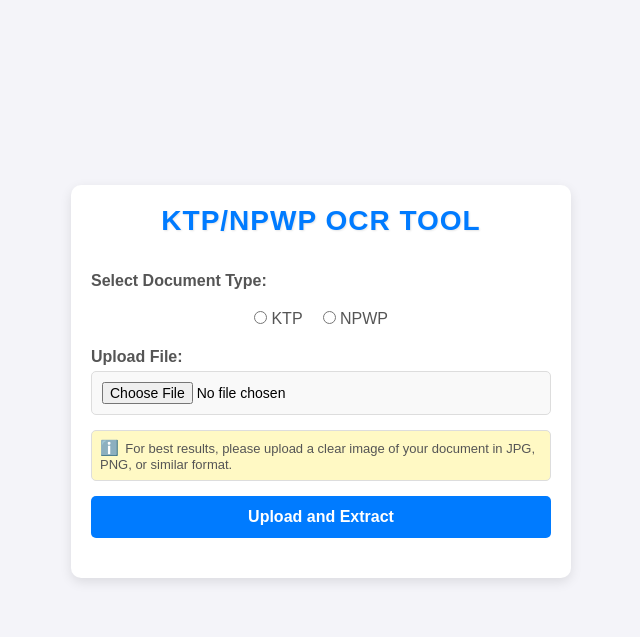
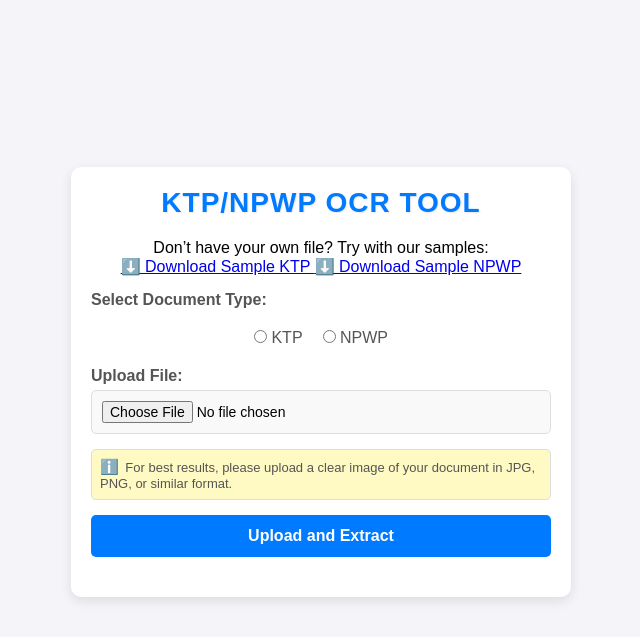
Before and after one commit to tekina/openai-doc-parser, a Flask app: page / in a window 1280 px wide. Shown: the top 637 px of the page, without its empty margins (319-959 px from the left). Run offline with Flask 3, Linux system fonts and the light colour scheme.

Commit message:
Update index.html to allow downloading a sample file

```diff
--- a/templates/index.html
+++ b/templates/index.html
@@ -19,6 +19,18 @@
 <body>
     <div class="container">
         <h1>KTP/NPWP OCR Tool</h1>
+
+        <!-- Sample Downloads -->
+        <div class="sample-downloads">
+          <p>Don’t have your own file? Try with our samples:</p>
+          <a class="sample-link" href="{{ url_for('static', filename='sample_ktp.png') }}" download>
+            ⬇️ Download Sample KTP
+          </a>
+          <a class="sample-link" href="{{ url_for('static', filename='sample_npwp.jpeg') }}" download>
+            ⬇️ Download Sample NPWP
+          </a>
+        </div>
+
         <form id="uploadForm" enctype="multipart/form-data">
             <label>Select Document Type:</label>
             <div class="radio-group">
```
